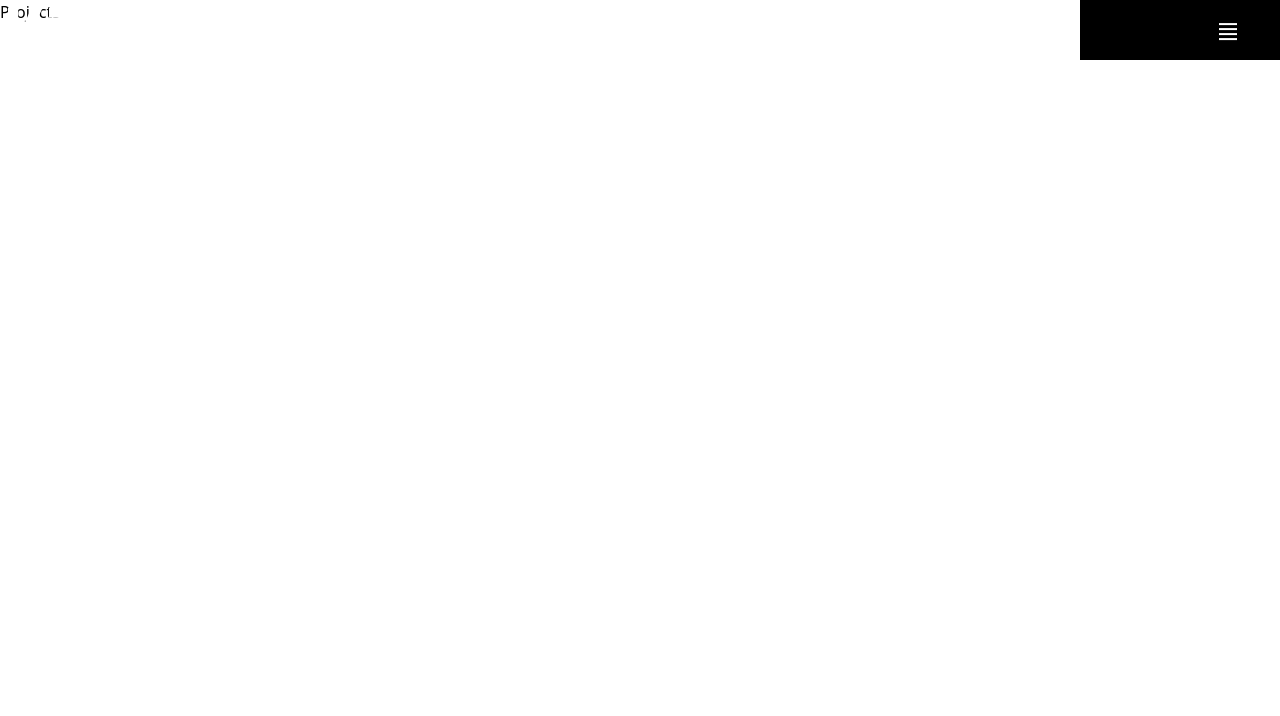
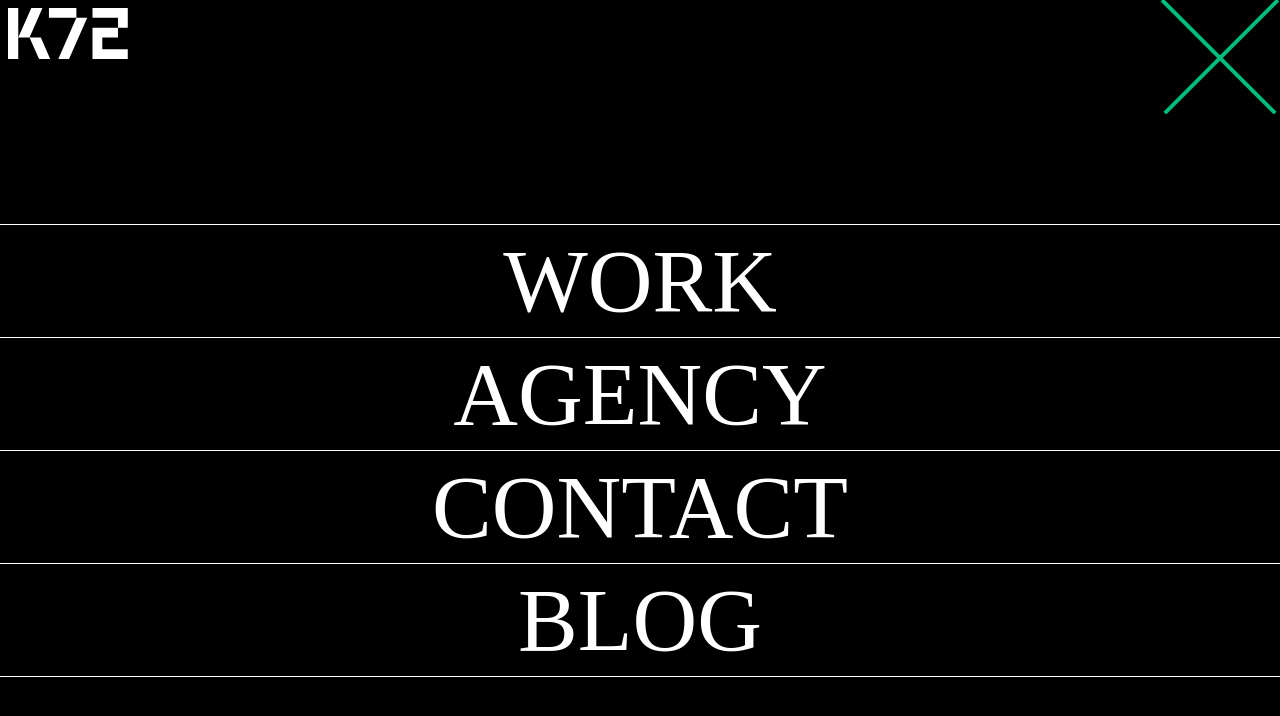
Before and after one commit to Ap89-24/creative-frontend-project, a React (Vite) app: page /projects in a window 1280 px wide. Shown: the top 716 px of the page. Built offline with nearby package versions, Linux system fonts and the light colour scheme; a web font is replaced by a local one.

Commit message:
dropdown menu item

```diff
--- a/src/App.jsx
+++ b/src/App.jsx
@@ -3,17 +3,19 @@ import Home from "./pages/Home"
 import Agence from "./pages/Agence"
 import Projects from "./pages/Projects"
 import Navbar from "./components/Navigation/Navbar"
+import FullScreenNav from "./components/Navigation/FullScreenNav"
 
 const App = () => {
 
   return (
     <div className="text-black">
-      <Navbar />
-      <Routes>
+      {/* <Navbar /> */}
+      <FullScreenNav />
+      {/* <Routes>
         <Route path="/" element={<Home /> } />
         <Route path="/agence" element={<Agence /> } />
         <Route path="/projects" element={<Projects /> } />
-      </Routes>
+      </Routes> */}
     </div>
   )
 }
--- /dev/null
+++ b/src/components/Navigation/FullScreenNav.jsx
@@ -0,0 +1,106 @@
+import React from 'react'
+
+const FullScreenNav = () => {
+  return (
+    <div className='h-screen w-full  overflow-hidden absolute text-white bg-black'>
+        <div className='flex w-full justify-between items-start'>
+
+                  <div className="p-2">
+        <div className="w-30">
+        <svg
+          className="w-full"
+          xmlns="http://www.w3.org/2000/svg"
+          viewBox="0 0 103 44"
+        >
+          <path
+            fill="white"
+            fill-rule="evenodd"
+            d="M35.1441047,8.4486911 L58.6905011,8.4486911 L58.6905011,-1.3094819e-14 L35.1441047,-1.3094819e-14 L35.1441047,8.4486911 Z M20.0019577,0.000230366492 L8.83414254,25.3433089 L18.4876971,25.3433089 L29.5733875,0.000230366492 L20.0019577,0.000230366492 Z M72.5255345,0.000691099476 L72.5255345,8.44846073 L94.3991559,8.44846073 L94.3991559,16.8932356 L72.5275991,16.8932356 L72.5275991,19.5237906 L72.5255345,19.5237906 L72.5255345,43.9274346 L102.80937,43.9274346 L102.80937,35.4798953 L80.9357483,35.4798953 L80.9357483,25.3437696 L94.3996147,25.3428482 L94.3996147,16.8953089 L102.80937,16.8953089 L102.80937,0.000691099476 L72.5255345,0.000691099476 Z M-1.30398043e-14,43.9278953 L8.78642762,43.9278953 L8.78642762,0.0057591623 L-1.30398043e-14,0.0057591623 L-1.30398043e-14,43.9278953 Z M58.6849955,8.4486911 L43.1186904,43.9274346 L52.3166592,43.9274346 L67.9877996,8.4486911 L58.6849955,8.4486911 Z M18.4688864,25.3437696 L26.7045278,43.9278953 L36.2761871,43.9278953 L28.1676325,25.3375497 L18.4688864,25.3437696 Z"
+          ></path>
+        </svg>
+      </div>
+      </div>
+      <div className='h-30 w-30 relative'>
+        <div className='h-40 w-1 -rotate-45 origin-top absolute bg-emerald-500'></div>
+        <div className='h-40 w-1 right-0 rotate-45 origin-top absolute bg-emerald-500'></div>
+      </div>
+        </div>
+      <div className='py-26'>
+        <div className='link relative border-t-1 border-white'>
+        <h1 className='font-[font2] text-[7vw] leading-28 uppercase text-center'>WORK</h1>
+        <div className='moveLink absolute flex top-0 text-black bg-emerald-500'>
+            <div className='moveX flex items-center gap-7'>
+               <h2 className='whitespace-nowrap font-[font2] text-[7vw] leading-28 uppercase text-center'> SEE EVERYTHING </h2>
+                <img className='h-23 w-60 shrink-0 rounded-full object-cover' src="https://k72.ca/images/caseStudies/PJC/Thumbnails/PJC_SiteK72_Thumbnail_640x290.jpg?w=640&h=290&s=ac50a70feaaa2601b3aacad544c6045b" alt="" srcset="" />
+                 <h2 className='whitespace-nowrap font-[font2] text-[7vw] leading-28 uppercase text-center'> SEE EVERYTHING </h2>
+                 <img className='h-23 w-60 shrink-0 rounded-full object-cover' src="https://k72.ca/images/caseStudies/iA_BRAND/Thumbnail.png?w=640&h=290&s=755b635c06d126151d64017fa1042a7c" alt="" srcset="" />
+            </div>
+            <div className='moveX flex items-center'>
+               <h2 className='whitespace-nowrap font-[font2] text-[7vw] leading-28 uppercase text-center'> SEE EVERYTHING </h2>
+                <img className='h-23 w-60 shrink-0 rounded-full object-cover' src="https://k72.ca/images/caseStudies/PJC/Thumbnails/PJC_SiteK72_Thumbnail_640x290.jpg?w=640&h=290&s=ac50a70feaaa2601b3aacad544c6045b" alt="" srcset="" />
+                 <h2 className='whitespace-nowrap font-[font2] text-[7vw] leading-28 uppercase text-center'> SEE EVERYTHING </h2>
+                 <img className='h-23 w-60 shrink-0 rounded-full object-cover' src="https://k72.ca/images/caseStudies/iA_BRAND/Thumbnail.png?w=640&h=290&s=755b635c06d126151d64017fa1042a7c" alt="" srcset="" />
+            </div>
+        </div>
+        </div>
+
+         <div className='link relative border-t-1 border-white'>
+        <h1 className='font-[font2] text-[7vw] leading-28 uppercase text-center'>Agency</h1>
+            <div className='moveLink absolute flex top-0 text-black bg-emerald-500'>
+            <div className='moveX flex items-center gap-7'>
+               <h2 className='whitespace-nowrap font-[font2] text-[7vw] leading-28 uppercase text-center'> KNOW US </h2>
+                <img className='h-23 w-60 shrink-0 rounded-full object-cover' src="https://k72.ca/images/teamMembers/blank_copie_2.jpg?w=640&h=290&s=b6f8d41383b2ee7821dcaec8b68295ec" alt="" srcset="" />
+                 <h2 className='whitespace-nowrap font-[font2] text-[7vw] leading-28 uppercase text-center'> KNOW US </h2>
+                 <img className='h-23 w-60 shrink-0 rounded-full object-cover' src="https://k72.ca/images/teamMembers/blank_copie_2.jpg?w=640&h=290&s=b6f8d41383b2ee7821dcaec8b68295ec" alt="" srcset="" />
+            </div>
+            <div className='moveX flex items-center'>
+               <h2 className='whitespace-nowrap font-[font2] text-[7vw] leading-28 uppercase text-center'> KNOW US </h2>
+                <img className='h-23 w-60 shrink-0 rounded-full object-cover' src="https://k72.ca/images/teamMembers/blank_copie_2.jpg?w=640&h=290&s=b6f8d41383b2ee7821dcaec8b68295ec" alt="" srcset="" />
+                 <h2 className='whitespace-nowrap font-[font2] text-[7vw] leading-28 uppercase text-center'> KNOW US </h2>
+                 <img className='h-23 w-60 shrink-0 rounded-full object-cover' src="https://k72.ca/images/teamMembers/blank_copie_2.jpg?w=640&h=290&s=b6f8d41383b2ee7821dcaec8b68295ec" alt="" srcset="" />
+            </div>
+        </div>
+        </div>
+
+         <div className='link relative border-t-1 border-white'>
+        <h1 className='font-[font2] text-[7vw] leading-28 uppercase text-center'>Contact</h1>
+              <div className='moveLink absolute flex top-0 text-black bg-emerald-500'>
+            <div className='moveX flex items-center gap-7'>
+               <h2 className='whitespace-nowrap font-[font2] text-[7vw] leading-28 uppercase text-center'> SEND US FAX </h2>
+                <i className="ri-hearts-fill text-8xl"></i>
+                 <h2 className='whitespace-nowrap font-[font2] text-[7vw] leading-28 uppercase text-center'>SEND US FAX  </h2>
+                  <i className="ri-hearts-fill text-8xl"></i>
+            </div>
+            <div className='moveX flex items-center'>
+               <h2 className='whitespace-nowrap font-[font2] text-[7vw] leading-28 uppercase text-center'>SEND US FAX </h2>
+                   <i className="ri-hearts-fill text-8xl"></i>
+                 <h2 className='whitespace-nowrap font-[font2] text-[7vw] leading-28 uppercase text-center'> SEND US FAX </h2>
+                  <i className="ri-hearts-fill text-8xl"></i>
+            </div>
+        </div>
+        </div>
+
+         <div className='link relative border-y-1 border-white'>
+        <h1 className='font-[font2] text-[7vw] leading-28 uppercase text-center'>Blog</h1>
+                  <div className='moveLink absolute flex top-0 text-black bg-emerald-500'>
+            <div className='moveX flex items-center gap-7'>
+               <h2 className='whitespace-nowrap font-[font2] text-[7vw] leading-28 uppercase text-center'> READ ARTICLES </h2>
+                <img className='h-23 w-60 shrink-0 rounded-full object-cover' src="https://k72.ca/images/blog/blogImg/K72_article_ChatGPT_blogue.jpg?w=640&h=290&s=cec2aa341c22369e36e602c558c49e2a" alt="" srcset="" />
+                 <h2 className='whitespace-nowrap font-[font2] text-[7vw] leading-28 uppercase text-center'> READ ARTICLES </h2>
+                 <img className='h-23 w-60 shrink-0 rounded-full object-cover' src="https://k72.ca/uploads/blog/blogImg/ier.com-16107673482102220.gif" alt="" srcset="" />
+            </div>
+            <div className='moveX flex items-center'>
+               <h2 className='whitespace-nowrap font-[font2] text-[7vw] leading-28 uppercase text-center'> READ ARTICLES </h2>
+                <img className='h-23 w-60 shrink-0 rounded-full object-cover' src="https://k72.ca/images/blog/blogImg/K72_article_ChatGPT_blogue.jpg?w=640&h=290&s=cec2aa341c22369e36e602c558c49e2a" alt="" srcset="" />
+                 <h2 className='whitespace-nowrap font-[font2] text-[7vw] leading-28 uppercase text-center'> READ ARTICLES </h2>
+                 <img className='h-23 w-60 shrink-0 rounded-full object-cover' src="https://k72.ca/uploads/blog/blogImg/ier.com-16107673482102220.gif" alt="" srcset="" />
+            </div>
+        </div>
+        </div>
+
+      </div>
+    </div>
+  )
+}
+
+export default FullScreenNav
--- a/src/index.css
+++ b/src/index.css
@@ -13,3 +13,28 @@
 body{
     overflow-x: hidden;
 }
+
+
+.moveX{
+    animation-name: moveAnimation;
+    animation-duration: 7s;
+    animation-iteration-count: infinite;
+    animation-timing-function: linear;
+}
+
+.moveLink{
+    opacity: 0;
+    transition: cubic-bezier(0.6, 0.04, 0.4, 0.96);
+}
+
+.link:hover .moveLink{
+    opacity: 1;
+}
+@keyframes moveAnimation{
+    from{
+        transform: translateX(0);
+    }
+    to{
+        transform: translateX(-100%);
+    }
+}
```
